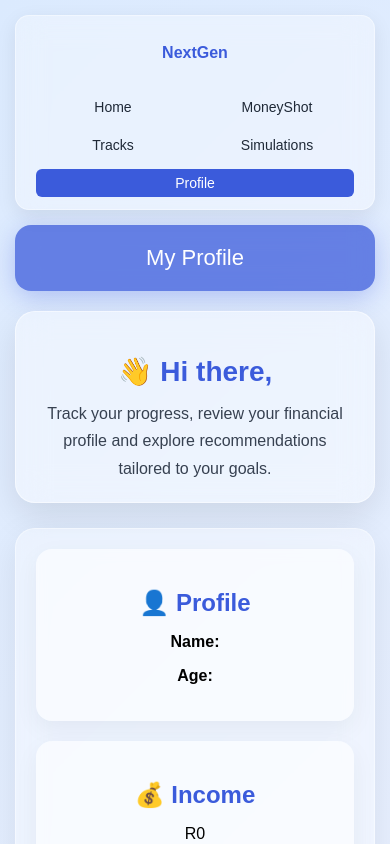
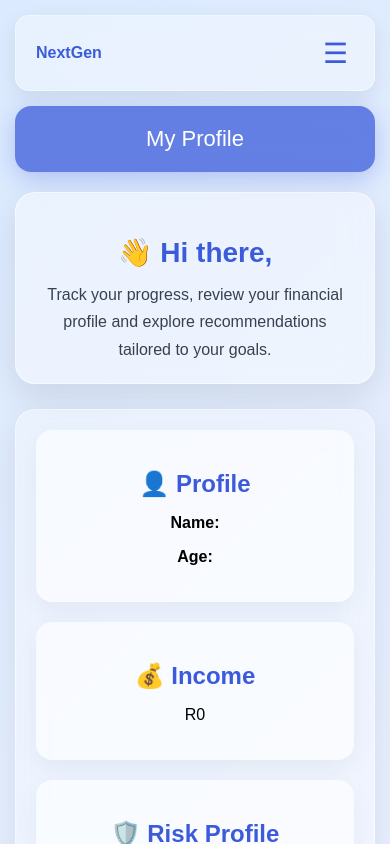
Before and after one commit to jordanchicksen1/nextgen-wealth, a React (Vite) app: page /#/profile in a window 390 px wide. Shown: the top 844 px of the page. Built offline with nearby package versions, Linux system fonts and the light colour scheme.

Commit message:
navbar polish

```diff
--- a/src/components/Navbar.jsx
+++ b/src/components/Navbar.jsx
@@ -1,36 +1,158 @@
 import { Link, useLocation } from "react-router-dom";
+import { useState, useEffect, useRef } from "react";
+import gsap from "gsap";
 import "./navbar.css";
 
 export default function Navbar() {
   const location = useLocation();
 
+  const [menuOpen, setMenuOpen] = useState(false);
+
+  const menuRef = useRef(null);
+  const linksRef = useRef([]);
+
+  useEffect(() => {
+
+    if (!menuRef.current) return;
+
+    if (window.innerWidth > 768) return;
+
+    if (menuOpen) {
+
+      gsap.fromTo(
+        menuRef.current,
+        {
+          height: 0,
+        },
+        {
+          height: menuRef.current.scrollHeight,
+          duration: 0.45,
+          ease: "power2.out",
+        }
+      );
+
+    }
+
+  }, [menuOpen]);
+
+  useEffect(() => {
+
+  const handleResize = () => {
+
+    if (window.innerWidth > 768) {
+
+      setMenuOpen(false);
+
+      gsap.set(menuRef.current, {
+        clearProps: "all",
+      });
+
+    }
+
+  };
+
+  window.addEventListener(
+    "resize",
+    handleResize
+  );
+
+  return () =>
+    window.removeEventListener(
+      "resize",
+      handleResize
+    );
+
+}, []);
+
+gsap.fromTo(
+  linksRef.current,
+  {
+    opacity: 0,
+    y: -10,
+  },
+  {
+    opacity: 1,
+    y: 0,
+    stagger: 0.08,
+    duration: 0.25,
+    ease: "power2.out",
+    delay: 0.1,
+  }
+);
+
+
   return (
     <div className="navbar-wrapper">
+
       <nav className="navbar">
-        <h3 className="logo">NextGen</h3>
 
-        <div className="nav-links">
-          <Link className={location.pathname === "/home" ? "active" : ""} to="/home">
+        <div className="navbar-top">
+
+          <h3 className="logo">NextGen</h3>
+
+          <button
+            className="hamburger"
+            onClick={() => setMenuOpen(!menuOpen)}
+          >
+            {menuOpen ? "✕" : "☰"}
+          </button>
+
+        </div>
+
+        <div
+          ref={menuRef}
+          className={`nav-links ${menuOpen ? "open" : ""}`}
+        >
+
+          <Link
+            ref={(el) => (linksRef.current[0] = el)}
+            className={location.pathname === "/home" ? "active" : ""}
+            to="/home"
+            onClick={() => setMenuOpen(false)}
+          >
             Home
           </Link>
 
-          <Link className={location.pathname === "/dashboard" ? "active" : ""} to="/dashboard">
+          <Link
+            ref={(el) => (linksRef.current[1] = el)}
+            className={location.pathname === "/dashboard" ? "active" : ""}
+            to="/dashboard"
+            onClick={() => setMenuOpen(false)}
+          >
             MoneyShot
           </Link>
 
-          <Link className={location.pathname === "/tracks" ? "active" : ""} to="/tracks">
+          <Link
+            ref={(el) => (linksRef.current[2] = el)}
+            className={location.pathname === "/tracks" ? "active" : ""}
+            to="/tracks"
+            onClick={() => setMenuOpen(false)}
+          >
             Tracks
           </Link>
 
-          <Link className={location.pathname === "/simulations" ? "active" : ""} to="/simulations">
+          <Link
+            ref={(el) => (linksRef.current[3] = el)}
+            className={location.pathname === "/simulations" ? "active" : ""}
+            to="/simulations"
+            onClick={() => setMenuOpen(false)}
+          >
             Simulations
           </Link>
 
-          <Link className={location.pathname === "/profile" ? "active" : ""} to="/profile">
+          <Link
+            ref={(el) => (linksRef.current[4] = el)}
+            className={location.pathname === "/profile" ? "active" : ""}
+            to="/profile"
+            onClick={() => setMenuOpen(false)}
+          >
             Profile
           </Link>
+
         </div>
+
       </nav>
+
     </div>
   );
 }
--- a/src/components/navbar.css
+++ b/src/components/navbar.css
@@ -66,29 +66,92 @@
   color: white;
 }
 
+.hamburger {
+  display: none;
+
+  background: none;
+  border: none;
+
+  font-size: 28px;
+
+  cursor: pointer;
+
+  color: #3b5bdb;
+}
+
+.navbar-top {
+  display: flex;
+
+  justify-content: space-between;
+
+  align-items: center;
+
+  width: 100%;
+}
+
 @media (max-width: 768px) {
 
   .navbar {
+  position: relative;
+
+  flex-direction: column;
+
+  align-items: stretch;
+}
+
+  .hamburger {
+    display: block;
+  }
+
+ .nav-links {
+  overflow: hidden;
+}
+
+  .nav-links.open a {
+  text-align: center;
+
+  padding: 12px;
+}
+
+  .nav-links {
+    display: none;
+
     flex-direction: column;
 
-    gap: 15px;
+    gap: 10px;
+
+    margin-top: 20px;
+
+    padding-top: 20px;
+
+    border-top: 1px solid rgba(255,255,255,0.3);
+
+    overflow: hidden;
   }
 
-  .nav-links {
-    width: 100%;
+  .nav-links.open {
+  display: flex;
 
-    display: flex;
-    flex-wrap: wrap;
+  flex-direction: column;
 
-    justify-content: center;
+  gap: 10px;
 
-    gap: 10px;
+  margin-top: 20px;
+
+  padding-top: 20px;
+
+  border-top: 1px solid rgba(255,255,255,0.3);
+}
+
+  .nav-links.open a {
+    padding: 12px;
+
+    text-align: center;
+
+    opacity: 1;
+
+    transform: translateY(0);
   }
 
-  .nav-links a {
-    flex: 1 1 120px;
-
-    text-align: center;
-  }
 
 }
```
